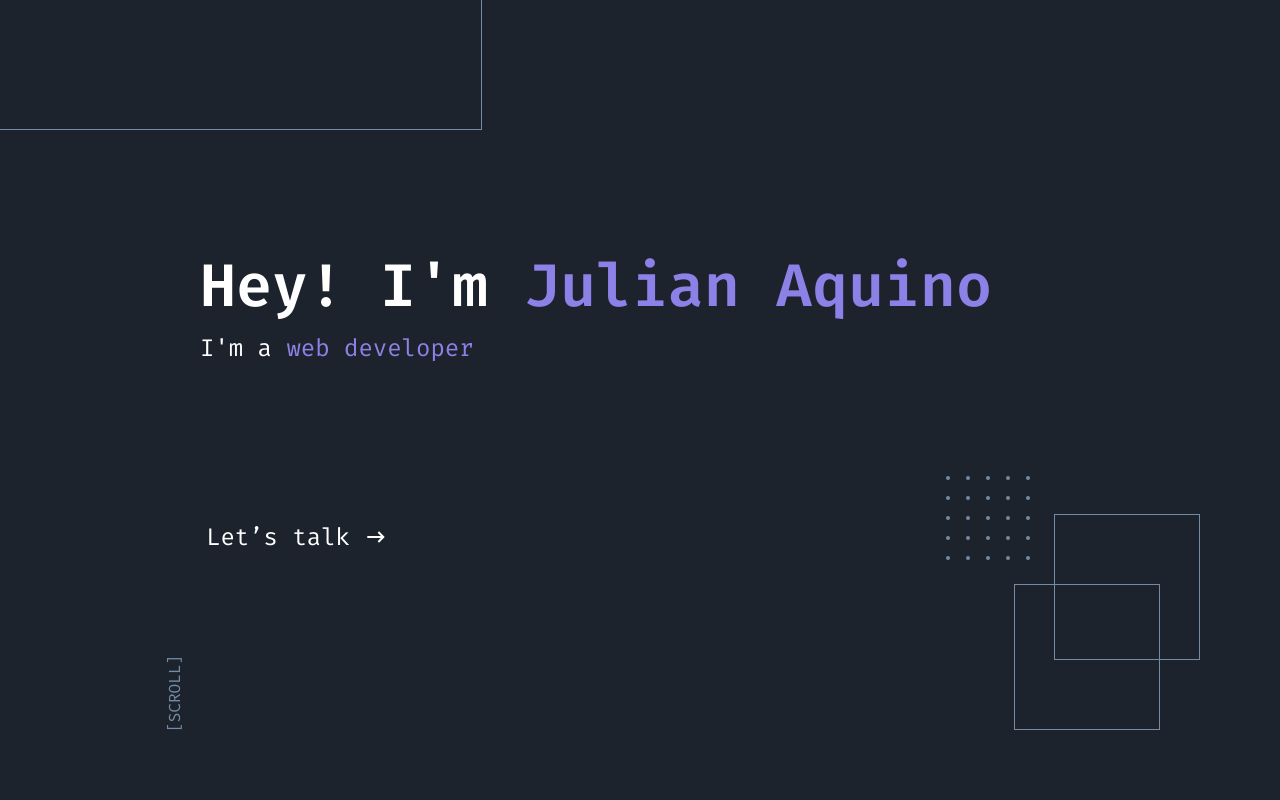
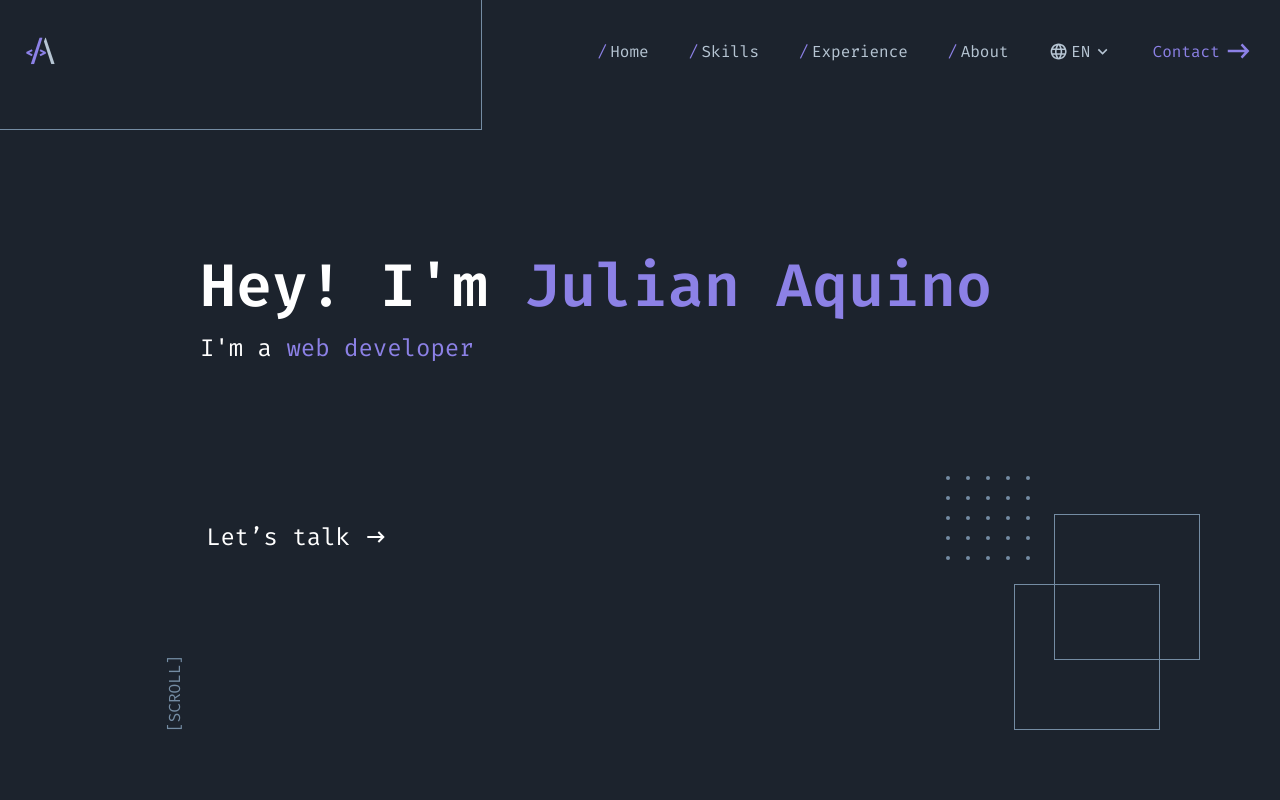
Before and after one commit to juliancoder22/my-portfolio, a React (Vite) app: page / in a window 1280 px wide. Shown: the top 800 px of the page. Built offline with nearby package versions, Linux system fonts and the light colour scheme.

Commit message:
Header language menu added with styles

```diff
--- a/src/App.tsx
+++ b/src/App.tsx
@@ -1,13 +1,17 @@
 import { AboutComponent } from "./components/AboutComponent/AboutComponent";
+import { ContactComponent } from "./components/ContactComponent/ContactComponent";
+import { Header } from "./components/Header/Header";
 import HomeComponent from "./components/HomeComponent/HomeComponent";
 import SkillsComponent from "./components/SkillsComponent/SkillsComponent";
 
 function App() {
   return (
     <>
+      <Header />
       <HomeComponent />
       <SkillsComponent />
       <AboutComponent />
+      <ContactComponent />
     </>
   );
 }
--- a/src/components/Header/Header.scss
+++ b/src/components/Header/Header.scss
@@ -1,10 +1,10 @@
+@import "../../constants/styles/rem-calc.scss";
+
 .header {
   display: flex;
   justify-content: space-between;
   align-items: center;
   padding: 0.2rem 25px;
-  border-bottom: 2px solid #b6c5d3;
-  border-top: 2px solid #b6c5d3;
   position: absolute;
   top: 1rem;
   left: 0;
@@ -23,6 +23,7 @@
     display: flex;
     list-style: none;
     gap: 40px;
+    position: relative;
 
     li {
       color: #b6c5d3;
@@ -40,14 +41,22 @@
 
   &__bar {
     color: #8c81e6;
-    font-weight: bolder;
   }
 
-  &__language-menu.MuiPaper-root {
-    background-color: #8c81e6 !important;
+  &__language-menu {
+    .MuiPaper-root {
+      background-color: rgba(255, 255, 255, 0.09);
+      color: rgba(116, 140, 163, 1);
+      text-transform: uppercase;
+
+      .MuiMenuItem-root {
+        font-size: rem(15);
+        font-weight: 600;
+
+        &:hover {
+          color: #8c81e6;
         }
       }
-
-.header__language-menu.MuiPaper-root {
-  background-color: #8c81e6 !important;
     }
+  }
+}
--- a/src/components/Header/Header.tsx
+++ b/src/components/Header/Header.tsx
@@ -1,20 +1,25 @@
-import { useState } from 'react';
-import './Header.scss';
-import LanguageIcon from '@mui/icons-material/Language';
-import { Menu, MenuItem } from '@mui/material';
+import React, { useState, useEffect } from "react";
+import LanguageIcon from "@mui/icons-material/Language";
+import KeyboardArrowUpIcon from "@mui/icons-material/KeyboardArrowUp";
+import KeyboardArrowDownIcon from "@mui/icons-material/KeyboardArrowDown";
+import { Menu, MenuItem } from "@mui/material";
 import ArrowRight from "../../assets/svg/lila-arrow-right.svg";
 import Logo from "../../assets/LogoA_celestemedio.png";
+import "./Header.scss";
 
 export const Header = () => {
   const [anchorEl, setAnchorEl] = useState(null);
-  const [language, setLanguage] = useState('EN');
+  const [language, setLanguage] = useState("EN");
+  const [menuOpen, setMenuOpen] = useState(false);
 
   const handleLanguageClick = (event) => {
     setAnchorEl(event.currentTarget);
+    setMenuOpen(!menuOpen); // Cambia el estado de apertura del menú
   };
 
   const handleLanguageClose = () => {
     setAnchorEl(null);
+    setMenuOpen(false); // Cierra el menú
   };
 
   const handleLanguageChange = (lang) => {
@@ -22,27 +27,53 @@ export const Header = () => {
     handleLanguageClose();
   };
 
+  useEffect(() => {
+    const handleScroll = () => {
+      // Cierra el menú cuando se detecta un desplazamiento
+      handleLanguageClose();
+    };
+
+    window.addEventListener("scroll", handleScroll);
+
+    return () => {
+      window.removeEventListener("scroll", handleScroll);
+    };
+  }, []); // Se ejecuta solo una vez al montar el componente
+
   return (
-    <div className='header'>
+    <div className="header">
       <img src={Logo} alt="Julian Aquino Logo" />
 
-      <ul className='header__nav'>
-        <li><span className='header__bar'>/ </span>Home</li>
-        <li><span className='header__bar'>/ </span>Skills</li>
-        <li><span className='header__bar'>/ </span>Experience</li>
-        <li><span className='header__bar'>/ </span>About</li>
-        <li onClick={handleLanguageClick}><LanguageIcon /> {language}</li>
-        <li>Contact <img src={ArrowRight} alt="arrow right" /></li>
+      <ul className="header__nav">
+        <li>
+          <span className="header__bar">/ </span>Home
+        </li>
+        <li>
+          <span className="header__bar">/ </span>Skills
+        </li>
+        <li>
+          <span className="header__bar">/ </span>Experience
+        </li>
+        <li>
+          <span className="header__bar">/ </span>About
+        </li>
+        <li onClick={handleLanguageClick}>
+          <LanguageIcon /> {language}{" "}
+          {menuOpen ? <KeyboardArrowUpIcon /> : <KeyboardArrowDownIcon />}
+        </li>
+        <li>
+          Contact <img src={ArrowRight} alt="arrow right" />
+        </li>
       </ul>
 
       <Menu
         anchorEl={anchorEl}
         open={Boolean(anchorEl)}
         onClose={handleLanguageClose}
-        className='header__language-menu'
+        className="header__language-menu"
       >
-        <MenuItem onClick={() => handleLanguageChange('EN')}>English</MenuItem>
-        <MenuItem onClick={() => handleLanguageChange('ES')}>Español</MenuItem>
+        <MenuItem onClick={() => handleLanguageChange("EN")}>English</MenuItem>
+        <MenuItem onClick={() => handleLanguageChange("ES")}>Español</MenuItem>
       </Menu>
     </div>
   );
```
Lines whose indentation alone changed are shown as unchanged.
